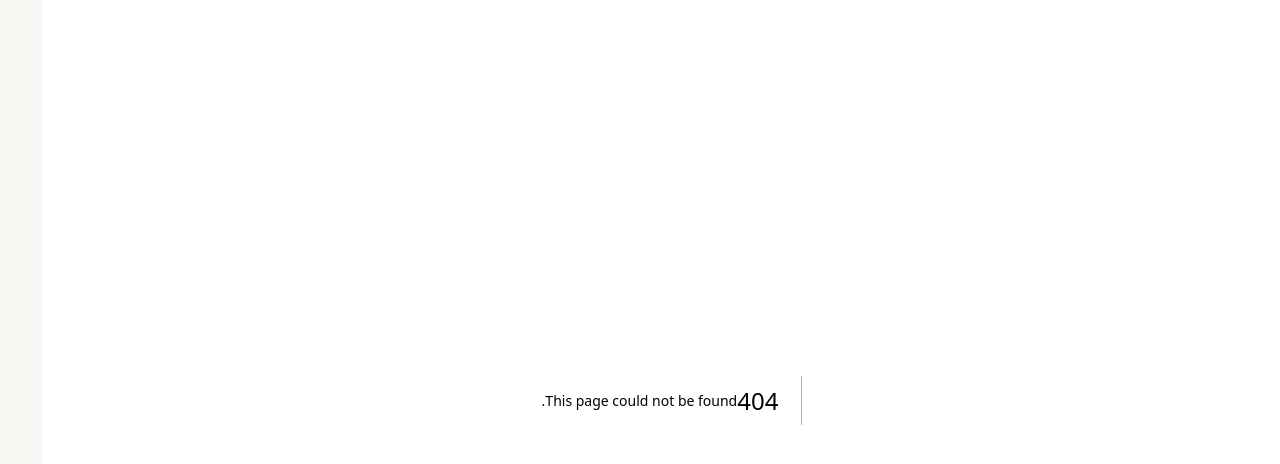
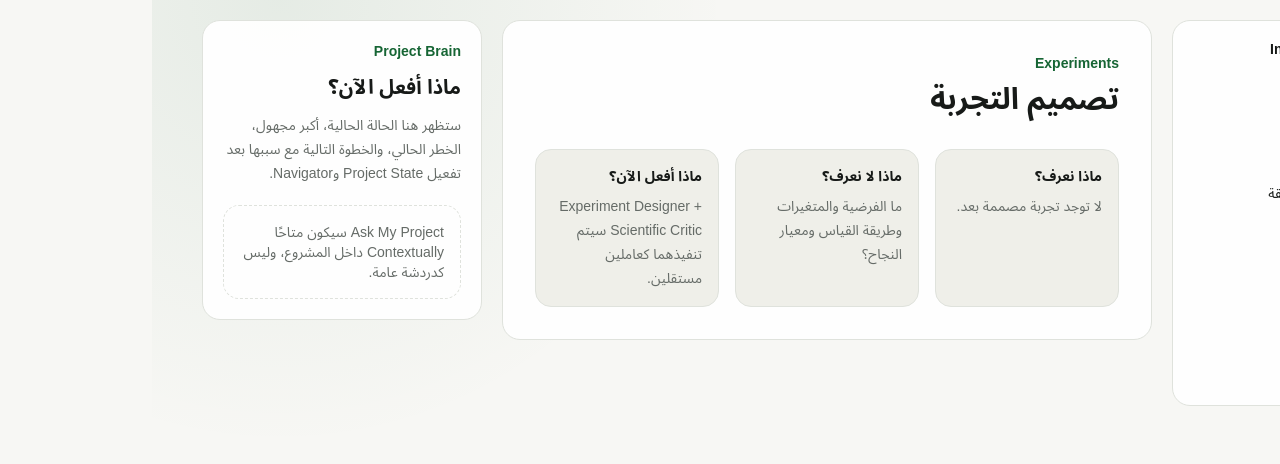
Before and after one commit to atharxai-cloud/innovation-os, a Next.js app: page /projects/1/experiments in a window 1280 px wide. Before the commit this address had no page. Shown: the top 464 px of the page. Built offline with nearby package versions, Linux system fonts and the light colour scheme.

Commit message:
foundation: add src/app/(project)/projects/[projectId]/experiments/page.tsx

```diff
--- /dev/null
+++ b/src/app/(project)/projects/[projectId]/experiments/page.tsx
@@ -0,0 +1,13 @@
+import { WorkspacePlaceholder } from "@/components/project/workspace-placeholder";
+
+export default function ExperimentsPage() {
+  return (
+    <WorkspacePlaceholder
+      eyebrow="Experiments"
+      title="تصميم التجربة"
+      known="لا توجد تجربة مصممة بعد."
+      unknown="ما الفرضية والمتغيرات وطريقة القياس ومعيار النجاح؟"
+      next="Experiment Designer + Scientific Critic سيتم تنفيذهما كعاملين مستقلين."
+    />
+  );
+}
```
